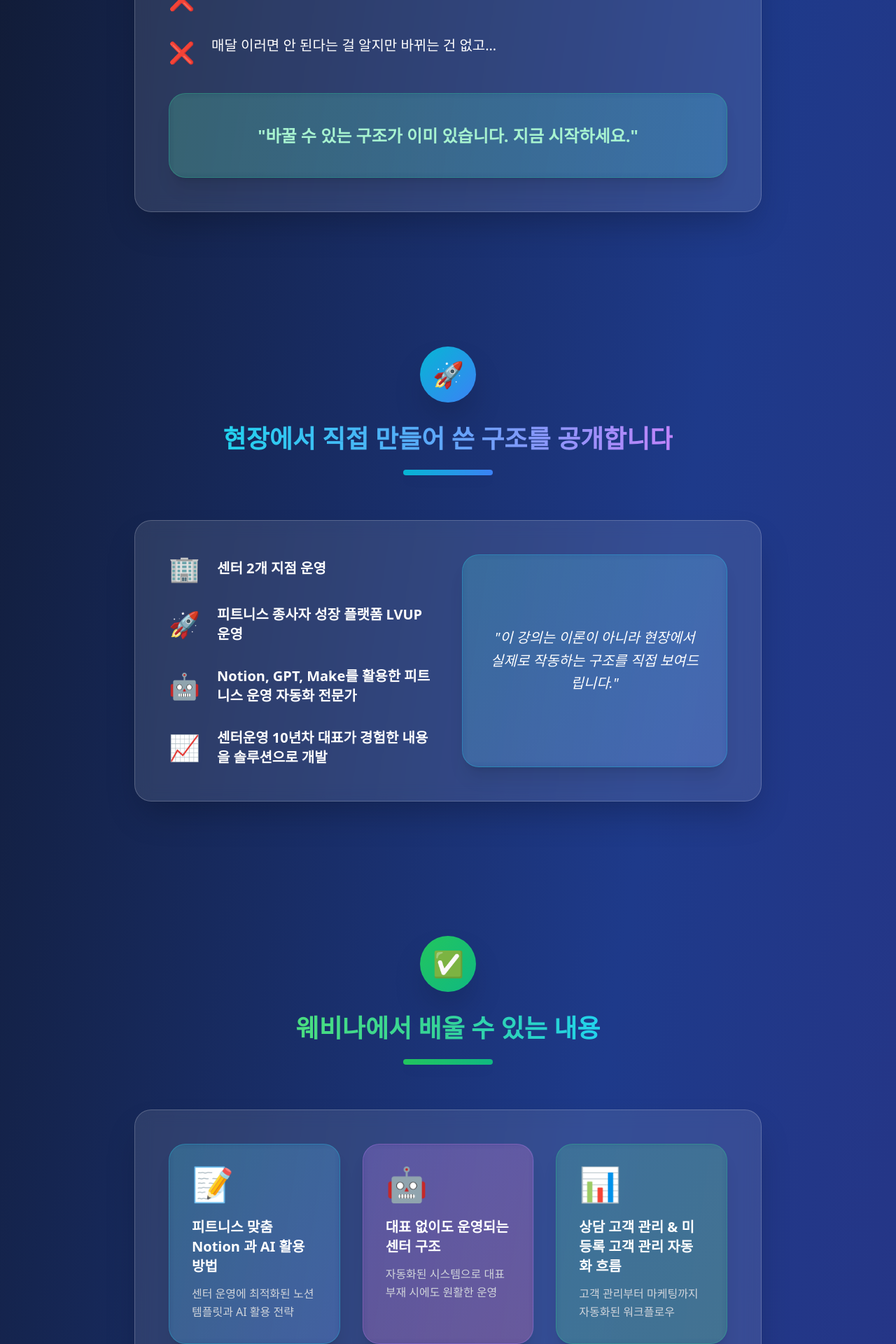
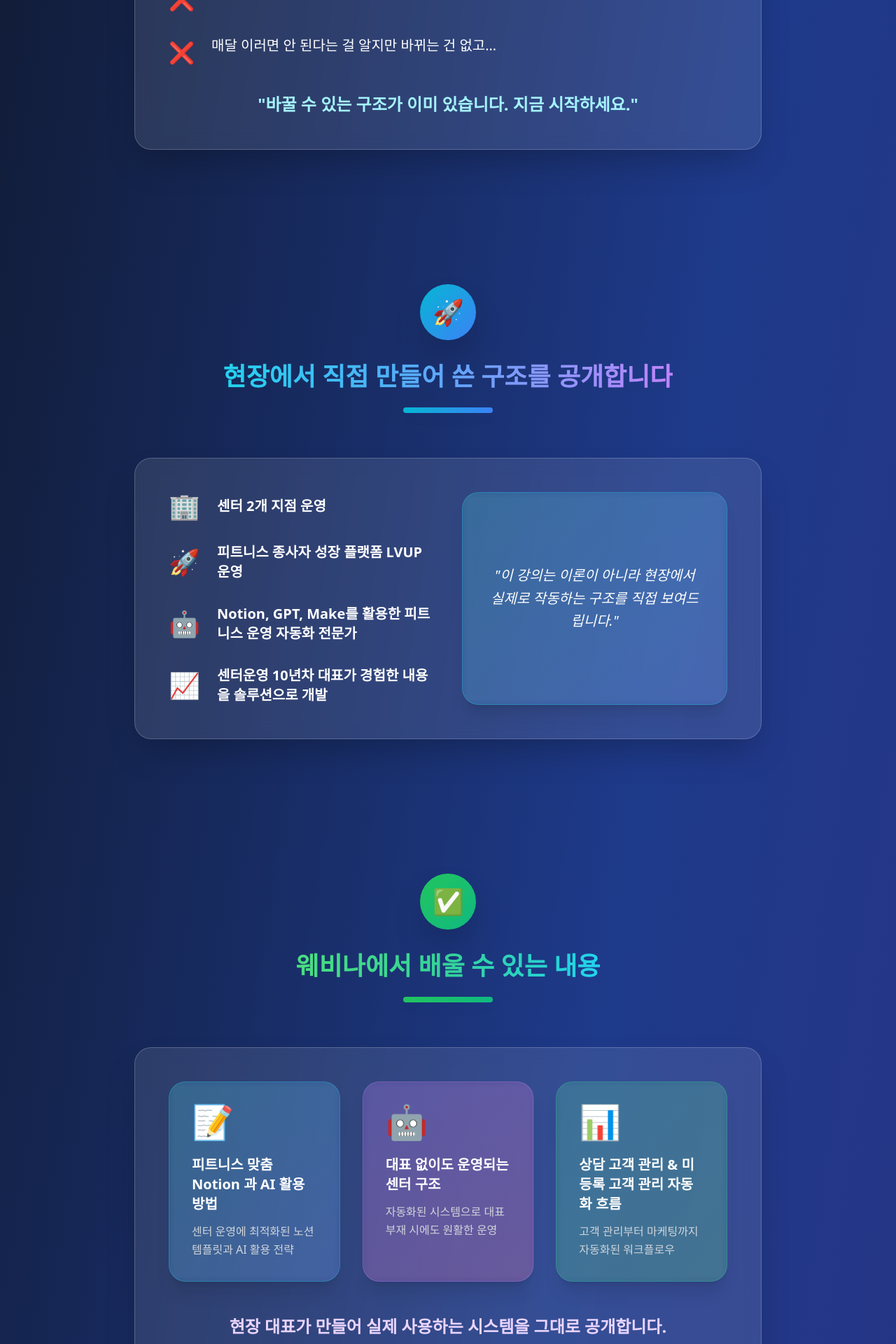
Before and after one commit to lvupcrm/landing, a Next.js app: page / in a window 1280 px wide. Shown: the part 1280-3200 px from the top of the page at 70% size. Built offline with nearby package versions, Linux system fonts and the light colour scheme.

Commit message:
Simplify section final messages: remove card backgrounds for clean, minimal design

```diff
--- a/app/page.tsx
+++ b/app/page.tsx
@@ -122,8 +122,8 @@ export default function WebinarLandingPage() {
               </div>
             </div>
 
-            <div className="bg-gradient-to-r from-emerald-500/20 to-cyan-500/20 backdrop-blur-sm rounded-3xl p-10 border border-emerald-400/30 shadow-xl">
-              <p className="text-2xl font-bold text-emerald-200 text-center leading-relaxed">
+            <div className="text-center">
+              <p className="text-lg sm:text-xl md:text-2xl font-bold text-cyan-200 leading-relaxed">
                 "바꿀 수 있는 구조가 이미 있습니다. 지금 시작하세요."
               </p>
             </div>
@@ -213,8 +213,8 @@ export default function WebinarLandingPage() {
               </div>
             </div>
 
-            <div className="bg-gradient-to-r from-indigo-500 to-purple-500 text-white rounded-3xl p-10 text-center shadow-2xl">
-              <p className="text-2xl font-bold leading-relaxed">
+            <div className="text-center">
+              <p className="text-lg sm:text-xl md:text-2xl font-bold text-purple-200 leading-relaxed">
                 현장 대표가 만들어 실제 사용하는 시스템을 그대로 공개합니다.
               </p>
             </div>
@@ -258,8 +258,8 @@ export default function WebinarLandingPage() {
               </div>
             </div>
 
-            <div className="bg-gradient-to-r from-emerald-500 to-green-500 text-white rounded-3xl p-10 text-center shadow-2xl">
-              <p className="text-2xl font-bold leading-relaxed">
+            <div className="text-center">
+              <p className="text-lg sm:text-xl md:text-2xl font-bold text-emerald-200 leading-relaxed">
                 "웨비나 이후 바로 실행할 수 있도록 준비했습니다."
               </p>
             </div>
@@ -325,8 +325,8 @@ export default function WebinarLandingPage() {
               </div>
             </div>
 
-            <div className="mt-12 text-center">
-              <p className="text-2xl font-bold text-cyan-200 leading-relaxed">
+            <div className="text-center">
+              <p className="text-lg sm:text-xl md:text-2xl font-bold text-cyan-200 leading-relaxed">
                 "대표가 말하는 진짜 자동화 후기를 들어보세요."
               </p>
             </div>
```
